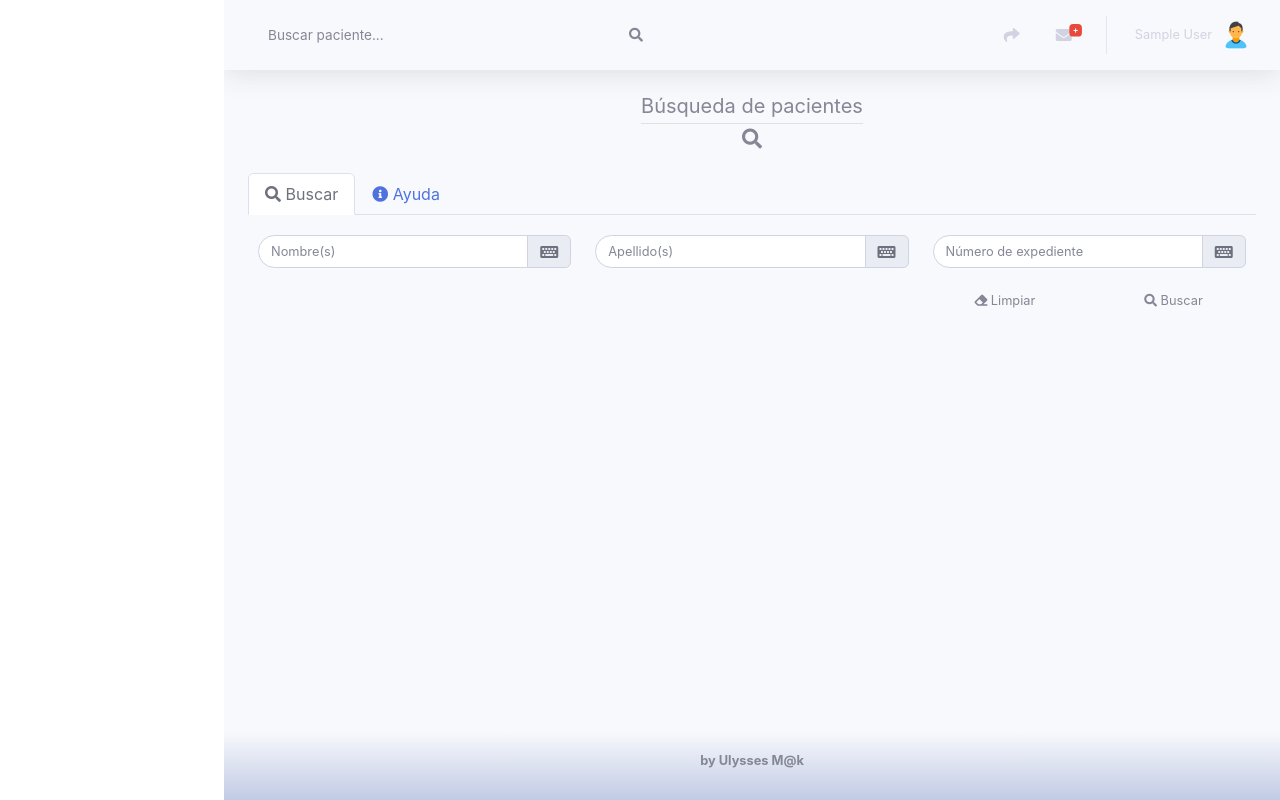
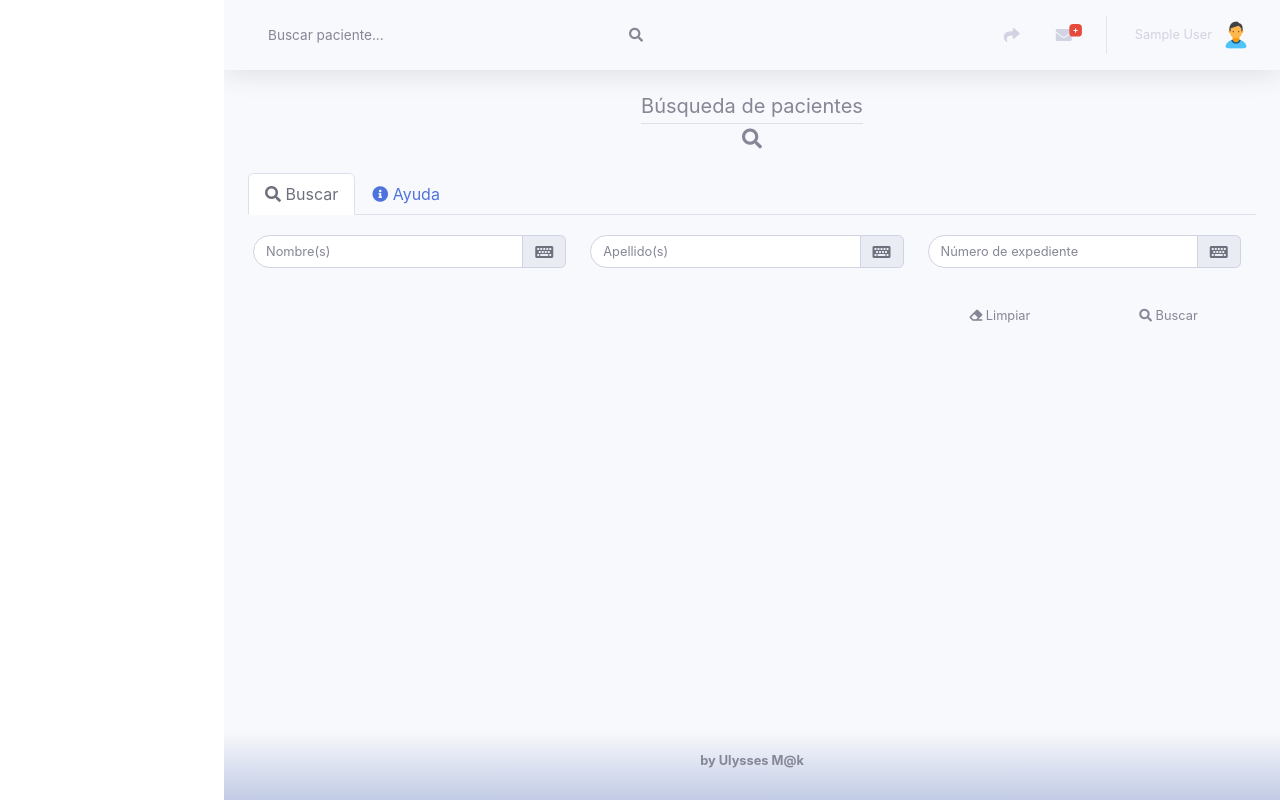
Before and after one commit to byosonet/webtooth, a Django app: page /service/search/ in a window 1280 px wide. Run offline with Django 3.2, Linux system fonts and the light colour scheme; the visitor is signed in with stand-in values (Sample User, id 1); data comes from the database, SQL or seed files in the repository; parts of the project's set-up code (start-up, migrations or seed data) failed here and were passed over; some libraries are stand-ins or nearby versions.

Commit message:
update css 2

```diff
--- a/apppatients/templates/contact/contacto.html
+++ b/apppatients/templates/contact/contacto.html
@@ -27,7 +27,7 @@
 </nav>
 <div class="tab-content" id="nav-tabContent">
   <div class="tab-pane fade show active" id="receta" role="tabpanel" aria-labelledby="nav-receta-tab">
-    <div style="margin-top: 20px; width: 98%; margin-left: 10px;margin-right: 20px;">
+    <div style="margin-top: 20px; width: 98%; margin-left: 5px;margin-right: 5px;">
 
 
       <form class="user" action="{% url 'contactoPaciente' %}" method="POST">{% csrf_token %}
@@ -42,6 +42,7 @@
             </div>
 
           </div>
+        </br></br>
           <div class="col-sm-4">
 
             <div class="input-group">
@@ -52,6 +53,7 @@
             </div>
 
           </div>
+        </br></br>
           <div class="col-sm-4">
 
             <div class="input-group">
@@ -88,7 +90,7 @@
 
 
     <div class="tab-pane fade" id="enviados" role="tabpanel" aria-labelledby="nav-help-send-tab">
-      <div style="margin-top: 20px; width: 98%; margin-left: 10px;margin-right: 10px;">
+      <div style="margin-top: 20px; width: 98%; margin-left: 5px;margin-right: 5px;">
 
         {% if listadoEnviados %}
         <div class="card shadow mb-4">
--- a/apppatients/templates/patient/buscarPaciente.html
+++ b/apppatients/templates/patient/buscarPaciente.html
@@ -16,7 +16,7 @@
 <div class="tab-content" id="nav-tabContent">
     <div class="tab-pane fade show active" id="buscar" role="tabpanel" aria-labelledby="nav-home-tab">
 
-        <div style="margin-top: 20px; width: 98%; margin-left: 10px;margin-right: 20px;">
+        <div style="margin-top: 20px; width: 98%; margin-left: 5px;margin-right: 5px;">
 
         <form class="user" action="{% url 'buscarNombre' %}" method="POST">{% csrf_token %}
             <div class="form-group row">
@@ -31,6 +31,7 @@
                     </div>
 
                 </div>
+            </br></br>
                 <div class="col-sm-4">
 
                     <div class="input-group">
@@ -42,6 +43,7 @@
                     </div>
 
                 </div>
+            </br></br>
                 <div class="col-sm-4">
 
                     <div class="input-group">
@@ -76,7 +78,7 @@
     </div>
 
     <div class="tab-pane fade" id="ayuda" role="tabpanel" aria-labelledby="nav-profile-tab">
-        <div style="margin-top: 20px; width: 98%; margin-left: 10px;margin-right: 20px;">
+        <div style="margin-top: 20px; width: 98%; margin-left: 5px;margin-right: 5px;">
             <p style="text-align: justify;">
                 <i class="fas fa-info-circle fa-1x"></i> Desde este apartado podr&aacute;s realizar b&uacute;squedas por nombre, apellidos o n&uacute;mero de expediente. Solo da clic en el bot&oacute;n de buscar.
             </p>
--- a/apppatients/templates/task/altaTarea.html
+++ b/apppatients/templates/task/altaTarea.html
@@ -27,7 +27,7 @@
 </nav>
 <div class="tab-content" id="nav-tabContent">
   <div class="tab-pane fade" id="tarea" role="tabpanel" aria-labelledby="nav-receta-tab">
-    <div style="margin-top: 20px; width: 98%; margin-left: 10px;margin-right: 20px;">
+    <div style="margin-top: 20px; width: 98%; margin-left: 5px;margin-right: 5px;">
 
 
       <form class="user" action="{% url 'altaTarea' %}" method="POST">{% csrf_token %}
@@ -81,7 +81,7 @@
   </div>
 
   <div class="tab-pane fade show active" id="listTask" role="tabpanel" aria-labelledby="nav-listTask-xls-patient-tab">
-    <div style="margin-top: 20px; width: 98%; margin-left: 10px;margin-right: 10px;">
+    <div style="margin-top: 20px; width: 98%; margin-left: 5px;margin-right: 10px;">
 
       {% if listadoTareas %}
       <div class="card shadow mb-4">
```
Also changed, not shown: apppatients/templates/patient/alta.html (+11 -1 lines), apppatients/templates/patient/datosPaciente.html (+11 -0 lines), apppatients/templates/task/detailTask.html (+5 -2 lines).
